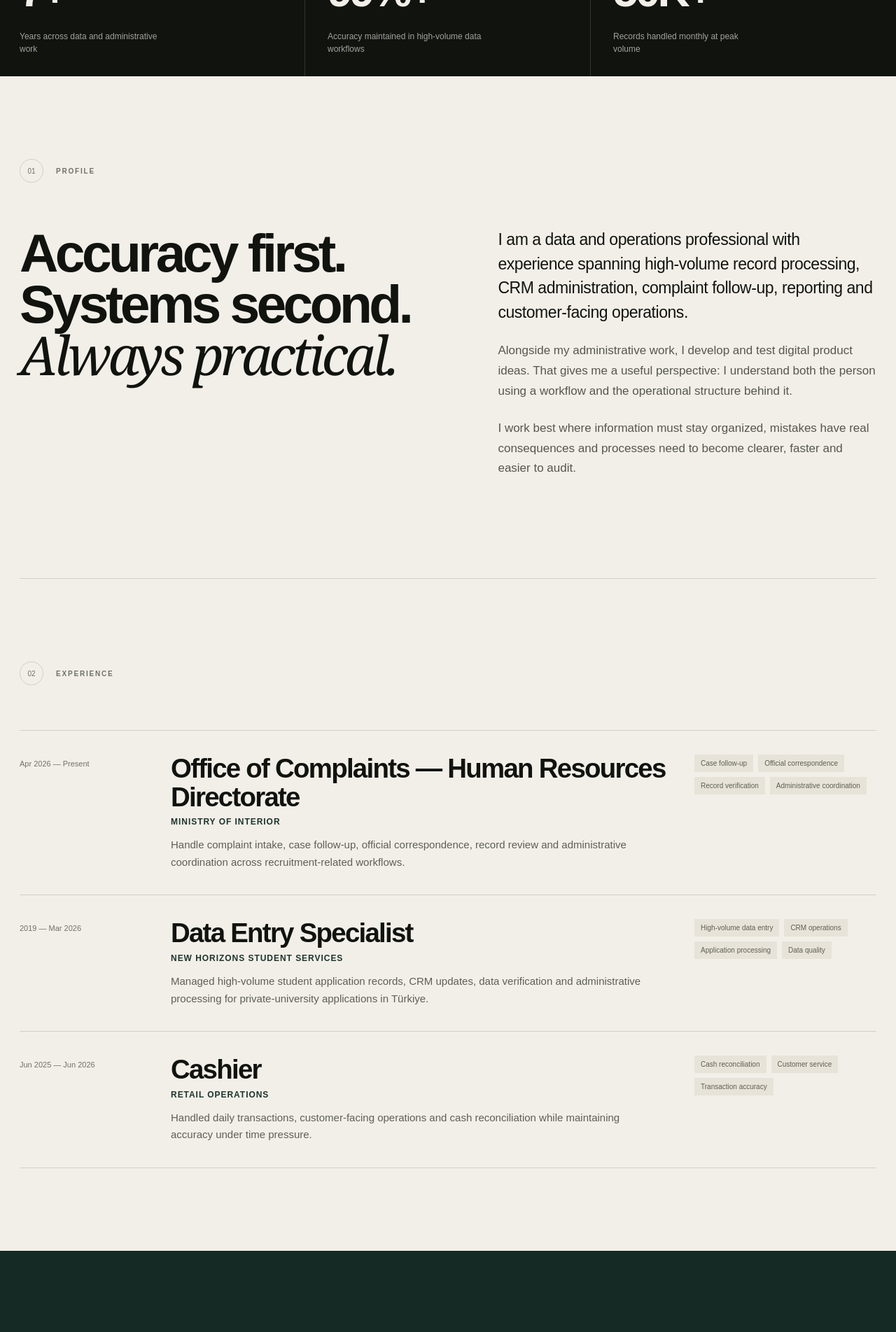
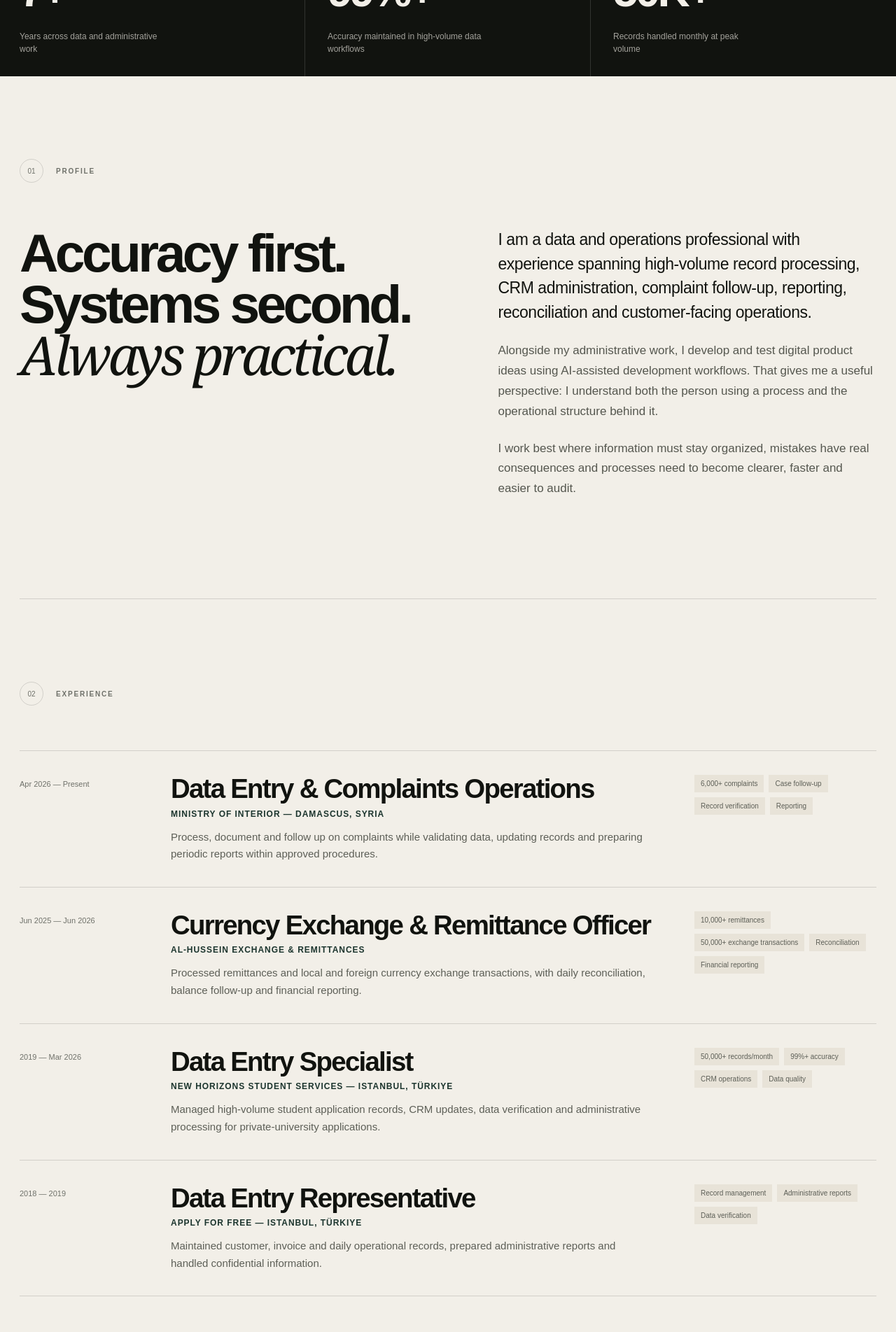
Before and after one commit to Mohamedaloubaido/portfolio, a Next.js app: page / in a window 1280 px wide. Shown: the part 880-2783 px from the top of the page at 70% size. Built offline with nearby package versions, Linux system fonts and the light colour scheme.

Commit message:
Upgrade homepage with case studies and resume

```diff
--- a/app/page.tsx
+++ b/app/page.tsx
@@ -1,27 +1,35 @@
 const experience = [
   {
-    role: "Office of Complaints — Human Resources Directorate",
-    company: "Ministry of Interior",
+    role: "Data Entry & Complaints Operations",
+    company: "Ministry of Interior — Damascus, Syria",
     period: "Apr 2026 — Present",
     summary:
-      "Handle complaint intake, case follow-up, official correspondence, record review and administrative coordination across recruitment-related workflows.",
-    highlights: ["Case follow-up", "Official correspondence", "Record verification", "Administrative coordination"],
+      "Process, document and follow up on complaints while validating data, updating records and preparing periodic reports within approved procedures.",
+    highlights: ["6,000+ complaints", "Case follow-up", "Record verification", "Reporting"],
+  },
+  {
+    role: "Currency Exchange & Remittance Officer",
+    company: "Al-Hussein Exchange & Remittances",
+    period: "Jun 2025 — Jun 2026",
+    summary:
+      "Processed remittances and local and foreign currency exchange transactions, with daily reconciliation, balance follow-up and financial reporting.",
+    highlights: ["10,000+ remittances", "50,000+ exchange transactions", "Reconciliation", "Financial reporting"],
   },
   {
     role: "Data Entry Specialist",
-    company: "New Horizons Student Services",
+    company: "New Horizons Student Services — Istanbul, Türkiye",
     period: "2019 — Mar 2026",
     summary:
-      "Managed high-volume student application records, CRM updates, data verification and administrative processing for private-university applications in Türkiye.",
-    highlights: ["High-volume data entry", "CRM operations", "Application processing", "Data quality"],
+      "Managed high-volume student application records, CRM updates, data verification and administrative processing for private-university applications.",
+    highlights: ["50,000+ records/month", "99%+ accuracy", "CRM operations", "Data quality"],
   },
   {
-    role: "Cashier",
-    company: "Retail Operations",
-    period: "Jun 2025 — Jun 2026",
+    role: "Data Entry Representative",
+    company: "Apply for Free — Istanbul, Türkiye",
+    period: "2018 — 2019",
     summary:
-      "Handled daily transactions, customer-facing operations and cash reconciliation while maintaining accuracy under time pressure.",
-    highlights: ["Cash reconciliation", "Customer service", "Transaction accuracy"],
+      "Maintained customer, invoice and daily operational records, prepared administrative reports and handled confidential information.",
+    highlights: ["Record management", "Administrative reports", "Data verification"],
   },
 ];
 
@@ -29,6 +37,7 @@ const projects = [
   {
     number: "01",
     title: "NAQSHA",
+    href: "/work/naqsha",
     type: "E-commerce · Product Operations · Brand System",
     headline: "Turning a custom-printing concept into a structured customer journey.",
     description:
@@ -43,6 +52,7 @@ const projects = [
   {
     number: "02",
     title: "Zorvenaq",
+    href: "/work/zorvenaq",
     type: "Marketplace · Product QA · Workflow Architecture",
     headline: "Designing operational logic for a freelance marketplace.",
     description:
@@ -57,6 +67,7 @@ const projects = [
   {
     number: "03",
     title: "Operations & Reporting Systems",
+    href: null,
     type: "Data · Administration · Process Control",
     headline: "Making administrative work easier to trace, review and improve.",
     description:
@@ -77,7 +88,7 @@ const capabilityGroups = [
   },
   {
     title: "Operations",
-    items: ["Administrative Reporting", "Case Follow-up", "Process Improvement", "Quality Control", "Workflow Design"],
+    items: ["Administrative Reporting", "Case Follow-up", "Reconciliation", "Process Improvement", "Quality Control", "Workflow Design"],
   },
   {
     title: "Digital",
@@ -96,14 +107,13 @@ export default function Home() {
     <main id="top">
       <header className="nav-wrap">
         <nav className="nav container" aria-label="Primary navigation">
-          <a className="brand" href="#top" aria-label="Mohammed Al-Obaido home">
-            M<span>/</span>A
-          </a>
+          <a className="brand" href="#top" aria-label="Mohammed Al-Obaido home">M<span>/</span>A</a>
           <div className="nav-links">
             <a href="#about">About</a>
             <a href="#experience">Experience</a>
             <a href="#work">Work</a>
             <a href="#capabilities">Capabilities</a>
+            <a href="/resume">Resume</a>
           </div>
           <a className="nav-cta" href="#contact">Let&apos;s talk ↗</a>
         </nav>
@@ -114,84 +124,52 @@ export default function Home() {
           <div>
             <div className="status"><span /> Open to international opportunities</div>
             <p className="kicker">DATA · CRM · OPERATIONS · ADMINISTRATION</p>
-            <h1>
-              Mohammed<br />
-              <em>Al-Obaido</em>
-            </h1>
+            <h1>Mohammed<br /><em>Al-Obaido</em></h1>
           </div>
 
           <div className="hero-side">
-            <p>
-              I turn high-volume information and operational complexity into
-              <strong> accurate records, clear workflows and practical systems.</strong>
-            </p>
+            <p>I turn high-volume information and operational complexity into <strong>accurate records, clear workflows and practical systems.</strong></p>
             <div className="hero-actions">
               <a className="button primary" href="#work">Explore selected work <span>↘</span></a>
-              <a className="button ghost" href="mailto:kawderex@gmail.com">Email me ↗</a>
+              <a className="button ghost" href="/resume">View resume ↗</a>
+              <a className="button ghost" href="mailto:obedomohammed@gmail.com">Email me ↗</a>
             </div>
           </div>
         </div>
 
         <div className="hero-footer">
           <span>Based in Syria · Open to relocation & remote work</span>
-          <span>English · Turkish</span>
+          <span>Arabic · English · Turkish</span>
           <a href="https://github.com/Mohamedaloubaido" target="_blank" rel="noreferrer">GitHub ↗</a>
         </div>
       </section>
 
       <section className="stats-band" aria-label="Career highlights">
         <div className="container stats-grid">
-          {stats.map((stat) => (
-            <div className="stat" key={stat.value}>
-              <strong>{stat.value}</strong>
-              <span>{stat.label}</span>
-            </div>
-          ))}
+          {stats.map((stat) => <div className="stat" key={stat.value}><strong>{stat.value}</strong><span>{stat.label}</span></div>)}
         </div>
       </section>
 
       <section className="section container" id="about">
-        <div className="section-head">
-          <span className="section-index">01</span>
-          <span className="section-label">Profile</span>
-        </div>
+        <div className="section-head"><span className="section-index">01</span><span className="section-label">Profile</span></div>
         <div className="about-grid">
           <h2>Accuracy first.<br />Systems second.<br /><em>Always practical.</em></h2>
           <div className="body-copy">
-            <p className="lead">
-              I am a data and operations professional with experience spanning high-volume record processing,
-              CRM administration, complaint follow-up, reporting and customer-facing operations.
-            </p>
-            <p>
-              Alongside my administrative work, I develop and test digital product ideas. That gives me a useful
-              perspective: I understand both the person using a workflow and the operational structure behind it.
-            </p>
-            <p>
-              I work best where information must stay organized, mistakes have real consequences and processes
-              need to become clearer, faster and easier to audit.
-            </p>
+            <p className="lead">I am a data and operations professional with experience spanning high-volume record processing, CRM administration, complaint follow-up, reporting, reconciliation and customer-facing operations.</p>
+            <p>Alongside my administrative work, I develop and test digital product ideas using AI-assisted development workflows. That gives me a useful perspective: I understand both the person using a process and the operational structure behind it.</p>
+            <p>I work best where information must stay organized, mistakes have real consequences and processes need to become clearer, faster and easier to audit.</p>
           </div>
         </div>
       </section>
 
       <section className="section container" id="experience">
-        <div className="section-head">
-          <span className="section-index">02</span>
-          <span className="section-label">Experience</span>
-        </div>
-
+        <div className="section-head"><span className="section-index">02</span><span className="section-label">Experience</span></div>
         <div className="experience-list">
           {experience.map((item) => (
             <article className="experience-row" key={`${item.company}-${item.role}`}>
               <div className="period">{item.period}</div>
-              <div className="experience-main">
-                <h3>{item.role}</h3>
-                <div className="company">{item.company}</div>
-                <p>{item.summary}</p>
-              </div>
-              <div className="mini-tags">
-                {item.highlights.map((tag) => <span key={tag}>{tag}</span>)}
-              </div>
+              <div className="experience-main"><h3>{item.role}</h3><div className="company">{item.company}</div><p>{item.summary}</p></div>
+              <div className="mini-tags">{item.highlights.map((tag) => <span key={tag}>{tag}</span>)}</div>
             </article>
           ))}
         </div>
@@ -199,41 +177,26 @@ export default function Home() {
 
       <section className="work-section" id="work">
         <div className="container">
-          <div className="section-head light-head">
-            <span className="section-index">03</span>
-            <span className="section-label">Selected work</span>
-          </div>
+          <div className="section-head light-head"><span className="section-index">03</span><span className="section-label">Selected work</span></div>
           <div className="work-intro">
             <h2>Selected systems,<br />products & workflows.</h2>
-            <p>
-              Projects shown here focus on the parts I actively shaped: requirements, workflow logic,
-              operations, QA, usability and product direction.
-            </p>
+            <p>Projects shown here focus on the parts I actively shaped: requirements, workflow logic, operations, QA, usability and product direction.</p>
           </div>
 
           <div className="projects">
             {projects.map((project) => (
               <article className="project-card" key={project.title}>
-                <div className="project-topline">
-                  <span>{project.number}</span>
-                  <span>{project.type}</span>
-                </div>
+                <div className="project-topline"><span>{project.number}</span><span>{project.type}</span></div>
                 <div className="project-layout">
                   <div>
                     <h3>{project.title}</h3>
                     <p className="project-headline">{project.headline}</p>
+                    {project.href && <a className="project-case-link" href={project.href}>View full case study ↗</a>}
                   </div>
                   <div className="project-details">
                     <p>{project.description}</p>
-                    <div className="contribution">
-                      <span className="tiny-label">MY CONTRIBUTION</span>
-                      <ul>
-                        {project.contribution.map((item) => <li key={item}>{item}</li>)}
-                      </ul>
-                    </div>
-                    <div className="tags dark-tags">
-                      {project.stack.map((tag) => <span key={tag}>{tag}</span>)}
-                    </div>
+                    <div className="contribution"><span className="tiny-label">MY CONTRIBUTION</span><ul>{project.contribution.map((item) => <li key={item}>{item}</li>)}</ul></div>
+                    <div className="tags dark-tags">{project.stack.map((tag) => <span key={tag}>{tag}</span>)}</div>
                   </div>
                 </div>
               </article>
@@ -243,44 +206,27 @@ export default function Home() {
       </section>
 
       <section className="section container" id="capabilities">
-        <div className="section-head">
-          <span className="section-index">04</span>
-          <span className="section-label">Capabilities</span>
-        </div>
+        <div className="section-head"><span className="section-index">04</span><span className="section-label">Capabilities</span></div>
         <div className="capability-grid">
           {capabilityGroups.map((group, index) => (
-            <article className="capability-card" key={group.title}>
-              <span className="cap-number">0{index + 1}</span>
-              <h3>{group.title}</h3>
-              <div className="cap-list">
-                {group.items.map((item) => <span key={item}>{item}</span>)}
-              </div>
-            </article>
+            <article className="capability-card" key={group.title}><span className="cap-number">0{index + 1}</span><h3>{group.title}</h3><div className="cap-list">{group.items.map((item) => <span key={item}>{item}</span>)}</div></article>
           ))}
         </div>
       </section>
 
       <section className="contact-section" id="contact">
         <div className="container contact-grid">
-          <div>
-            <span className="section-label">Available for the right opportunity</span>
-            <h2>Need someone who<br />cares about the details?</h2>
-          </div>
+          <div><span className="section-label">Available for the right opportunity</span><h2>Need someone who<br />cares about the details?</h2></div>
           <div className="contact-side">
-            <p>
-              I am interested in Data Entry, CRM, Operations, Administrative and selected product-support roles,
-              including remote, freelance and relocation opportunities.
-            </p>
-            <a className="email" href="mailto:kawderex@gmail.com">kawderex@gmail.com ↗</a>
+            <p>I am interested in Data Entry, CRM, Operations, Administrative and selected product-support roles, including remote, freelance and relocation opportunities.</p>
+            <a className="email" href="mailto:obedomohammed@gmail.com">obedomohammed@gmail.com ↗</a>
+            <a className="text-link" href="/resume">View resume ↗</a><br />
             <a className="text-link" href="https://github.com/Mohamedaloubaido" target="_blank" rel="noreferrer">GitHub profile ↗</a>
           </div>
         </div>
       </section>
 
-      <footer className="footer container">
-        <span>© 2026 Mohammed Al-Obaido</span>
-        <a href="#top">Back to top ↑</a>
-      </footer>
+      <footer className="footer container"><span>© 2026 Mohammed Al-Obaido</span><a href="#top">Back to top ↑</a></footer>
     </main>
   );
 }
```
